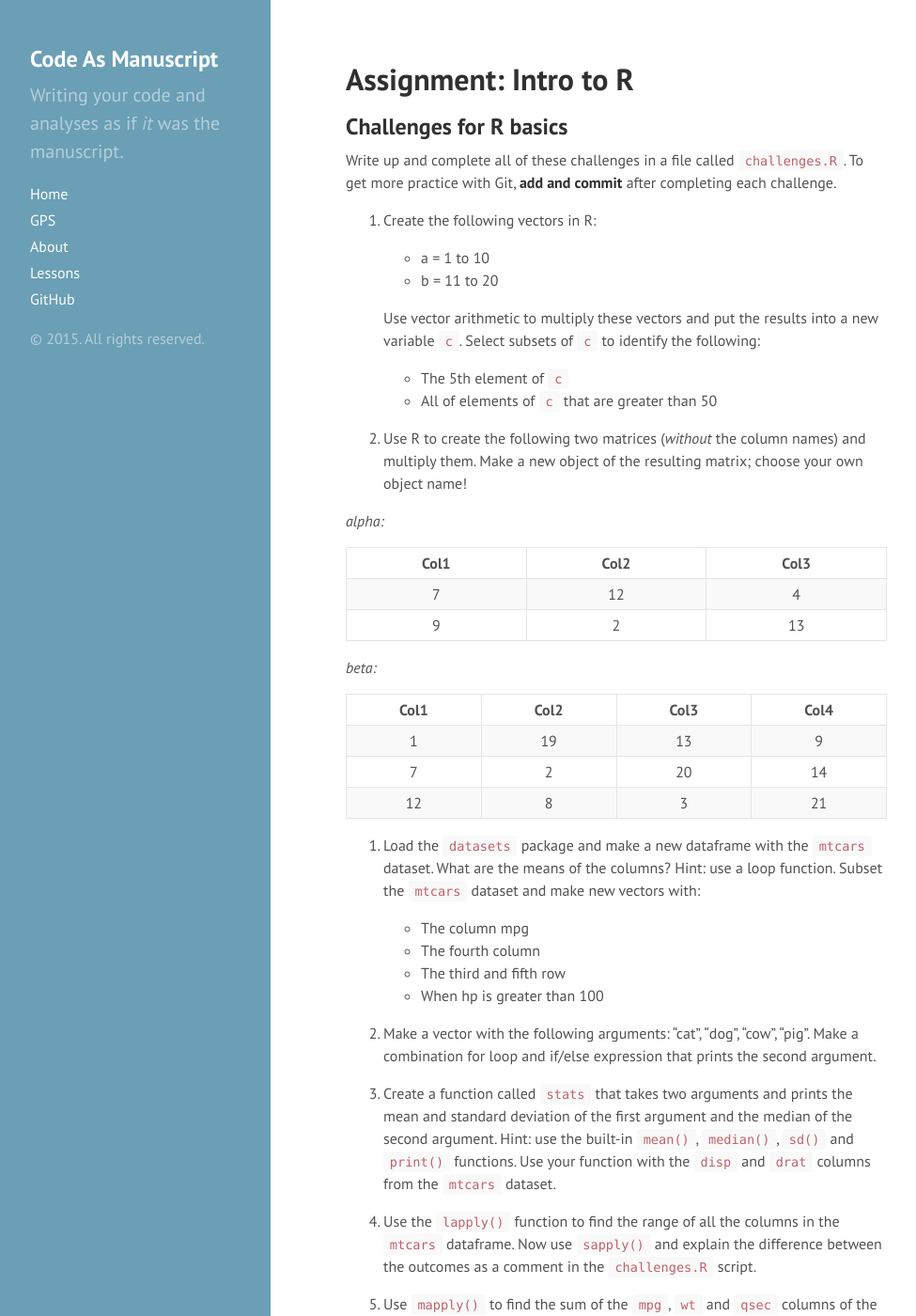
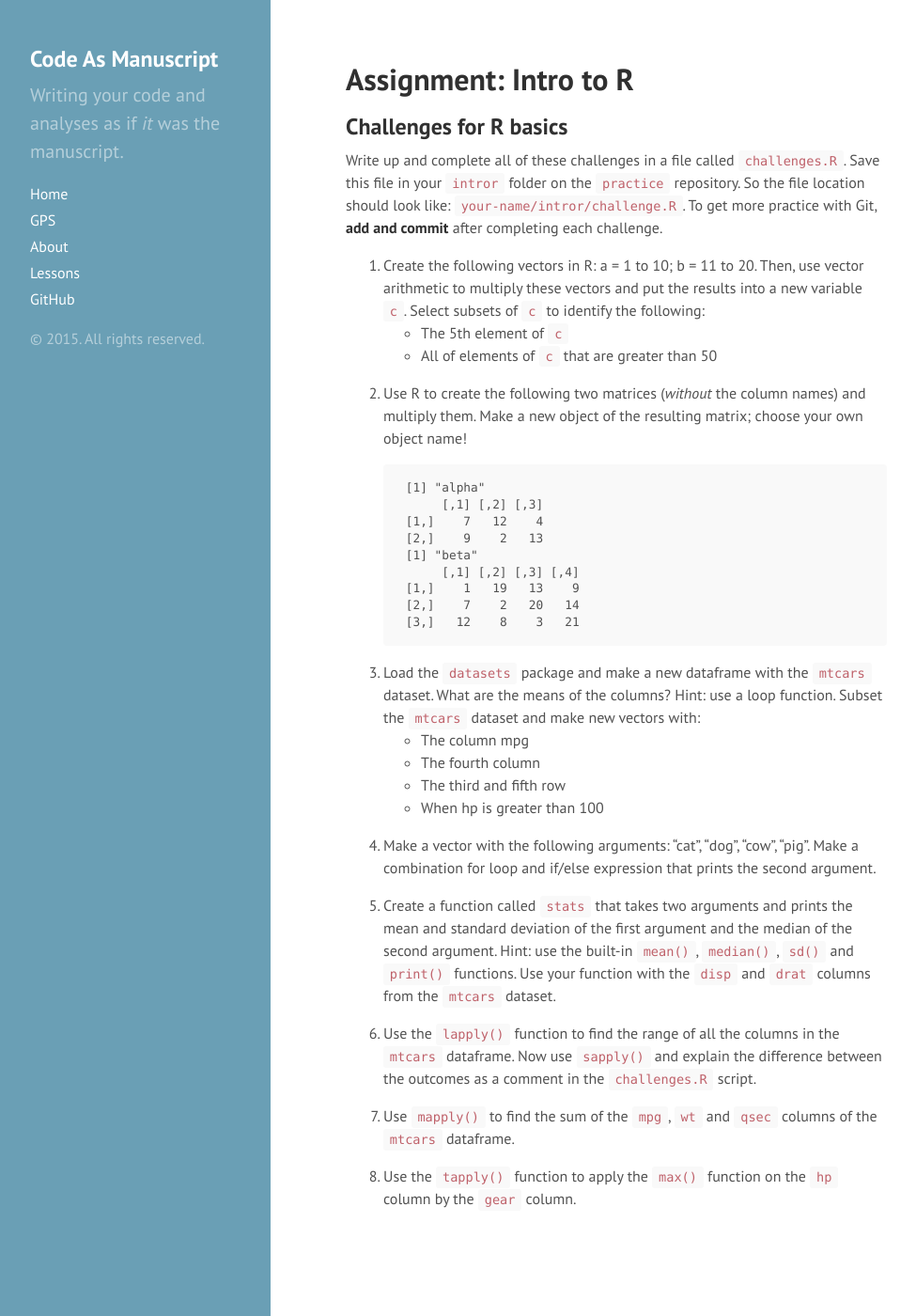
Before and after one commit to codeasmanuscript/site, a Jekyll site: the page built from lessons/rintro/assignment.md, in a window 1280 px wide and 1400 px high. Shown: the whole window at 94% size, without its empty margins (0-975 px from the left). Built offline with Jekyll 4.4.1, drawn with Linux system fonts in a browser that asks for light colours; Markdown is read by kramdown in place of the engine named in the settings.

Commit message:
Fixed assignment formatting

````diff
--- a/lessons/rintro/assignment.md
+++ b/lessons/rintro/assignment.md
@@ -22,17 +22,13 @@ output: html_vignette
 ## Challenges for R basics
 
 Write up and complete all of these challenges in a file called `challenges.R`.
-To get more practice with Git, **add and commit** after completing each
-challenge.
+Save this file in your `intror` folder on the `practice` repository. So the file
+location should look like: `your-name/intror/challenge.R`. To get more practice
+with Git, **add and commit** after completing each challenge.
 
-1. Create the following vectors in R:
-
-    * a = 1 to 10
-    * b = 11 to 20
-
-    Use vector arithmetic to multiply these vectors and put the results into a
-    new variable `c`. Select subsets of `c` to identify the following:
-
+1. Create the following vectors in R: a = 1 to 10; b = 11 to 20. Then, use
+vector arithmetic to multiply these vectors and put the results into a new
+variable `c`. Select subsets of `c` to identify the following:
     * The 5th element of `c`
     * All of elements of `c` that are greater than 50
 
@@ -40,27 +36,22 @@ challenge.
 multiply them. Make a new object of the resulting matrix; choose your own object
 name!
 
-*alpha:*
 
-
-| Col1 | Col2 | Col3 |
-|:----:|:----:|:----:|
-|  7   |  12  |  4   |
-|  9   |  2   |  13  |
-
-*beta:*
-
-
-| Col1 | Col2 | Col3 | Col4 |
-|:----:|:----:|:----:|:----:|
-|  1   |  19  |  13  |  9   |
-|  7   |  2   |  20  |  14  |
-|  12  |  8   |  3   |  21  |
+    ```
+    [1] "alpha"
+         [,1] [,2] [,3]
+    [1,]    7   12    4
+    [2,]    9    2   13
+    [1] "beta"
+         [,1] [,2] [,3] [,4]
+    [1,]    1   19   13    9
+    [2,]    7    2   20   14
+    [3,]   12    8    3   21
+    ```
 
 3. Load the `datasets` package and make a new dataframe with the `mtcars`
 dataset. What are the means of the columns? Hint: use a loop function. Subset
 the `mtcars` dataset and make new vectors with:
-
     * The column mpg
     * The fourth column
     * The third and fifth row
````
